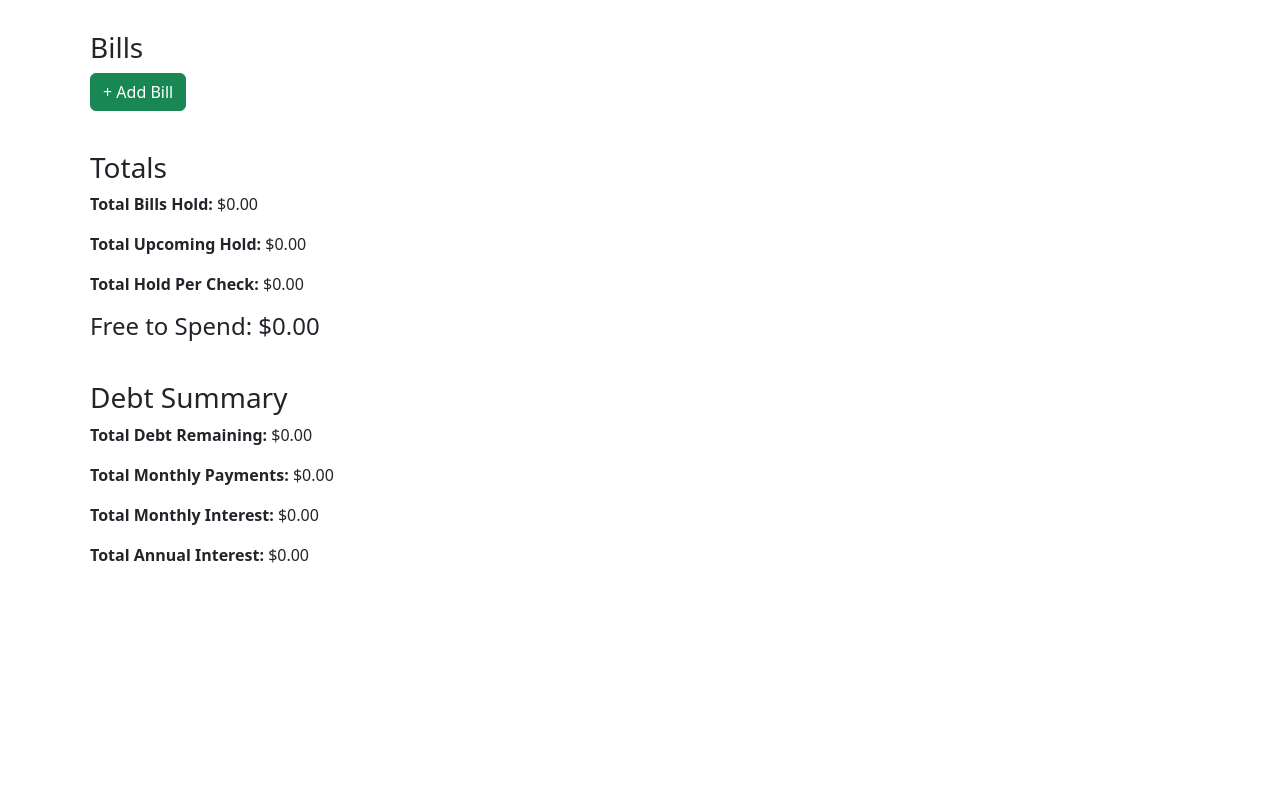
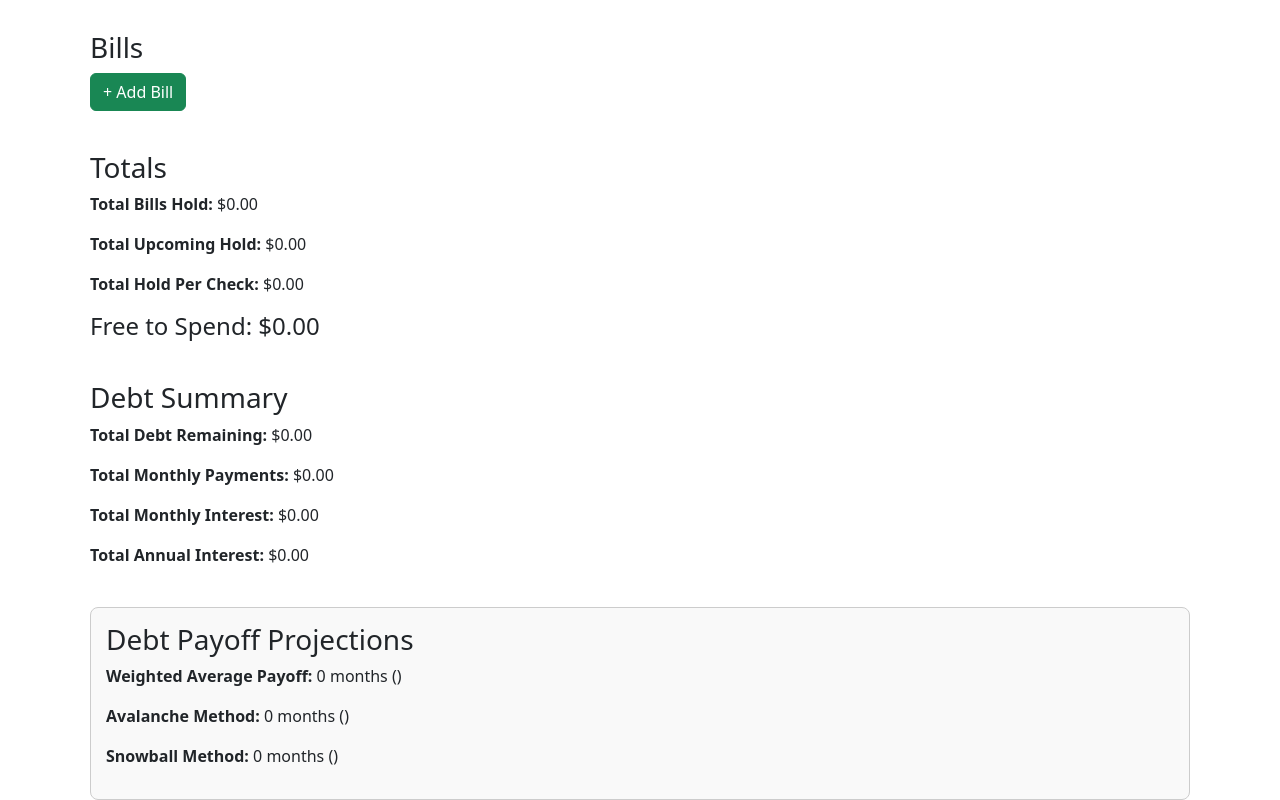
Before and after one commit to WCMcCown/billpay, a React (Vite) app in the folder budget-app/: page /dashboard in a window 1280 px wide. Shown: the part 317-1117 px from the top of the page. Before the commit the page ends 924 px from the top, so only its background shows below. Built offline with nearby package versions, Linux system fonts and the light colour scheme; no server answers; sample sign-in values are in the browser's storage.

Commit message:
Tix infinite render loop and runaway debt payoff calculations with guards and memoization

```diff
--- a/budget-app/src/pages/Dashboard.jsx
+++ b/budget-app/src/pages/Dashboard.jsx
@@ -1,4 +1,4 @@
-import React, { useEffect, useState } from "react";
+import React, { useEffect, useState, useMemo } from "react";
 import { Link } from "react-router-dom";
 
 import EditBill from "./EditBill";
@@ -51,7 +51,13 @@ const Dashboard = ({ user, ready }) => {
                     setSettings(settingsRes.settings);
                     setStartingAmount(parseFloat(settingsRes.settings.starting_amount || 0));
                 }
-                if (billsRes.success) setBills(billsRes.bills || []);
+                if (billsRes.success) {
+                    const initialized = (billsRes.bills || []).map(bill => ({
+                        ...bill,
+                        hold_amount: bill.hold_amount ?? calculateHoldForBill(bill, settingsRes.settings)
+                    }));
+                    setBills(initialized);
+                }
                 if (upcomingRes.success) {
                     const initialized = (upcomingRes.expenses || []).map(item => ({
                         ...item,
@@ -88,23 +94,6 @@ const Dashboard = ({ user, ready }) => {
 
         setViewMode(settings.view_mode);
     }, [settings]);
-
-    useEffect(() => {
-        if (!settings || bills.length === 0) return;
-
-        setBills(prev =>
-            prev.map(bill => {
-                const recommended = calculateHoldForBill(bill, settings);
-
-                return {
-                    ...bill,
-                    hold_amount:
-                        bill.hold_amount ?? recommended
-                };
-            })
-        );
-    }, [settings, bills.length]);
-
 
 
     // Update hold amounts
@@ -303,6 +292,104 @@ const Dashboard = ({ user, ready }) => {
         return parseFloat(holdAmount.toFixed(2));
     }
 
+    const weightedDebtFreeMonths = () => {
+    const debts = bills.filter(b => b.type === "debt");
+    if (debts.length === 0) return 0;
+
+    let totalRemaining = 0;
+    let weightedMonths = 0;
+
+    debts.forEach(b => {
+        const payoff = payoffEstimate(b.remaining, b.apr, b.amount);
+        totalRemaining += parseFloat(b.remaining);
+        weightedMonths += payoff.months * parseFloat(b.remaining);
+    });
+
+    return Math.round(weightedMonths / totalRemaining);
+};
+
+    const avalanchePayoffMonths = () => {
+        const debts = bills
+            .filter(b => b.type === "debt")
+            .map(b => ({
+                ...b,
+                remaining: parseFloat(b.remaining),
+                apr: parseFloat(b.apr),
+                payment: parseFloat(b.amount)
+            }))
+            .sort((a, b) => b.apr - a.apr);
+
+        let months = 0;
+        let safety = 2000; // max 2000 months (~166 years)
+
+        while (debts.some(d => d.remaining > 0) && months < safety) {
+            months++;
+
+            debts.forEach(d => {
+                if (d.remaining <= 0) return;
+                const interest = d.remaining * (d.apr / 100 / 12);
+                d.remaining = d.remaining + interest - d.payment;
+                if (d.remaining < 0) d.remaining = 0;
+            });
+        }
+
+        return months;
+    };
+
+    const snowballPayoffMonths = () => {
+        const debts = bills
+            .filter(b => b.type === "debt")
+            .map(b => ({
+                ...b,
+                remaining: parseFloat(b.remaining),
+                apr: parseFloat(b.apr),
+                payment: parseFloat(b.amount)
+            }))
+            .sort((a, b) => a.remaining - b.remaining);
+
+        let months = 0;
+        let safety = 2000; // max 2000 months (~166 years)
+
+        while (debts.some(d => d.remaining > 0) && months < safety) {
+            months++;
+
+            debts.forEach(d => {
+                if (d.remaining <= 0) return;
+                const interest = d.remaining * (d.apr / 100 / 12);
+                d.remaining = d.remaining + interest - d.payment;
+                if (d.remaining < 0) d.remaining = 0;
+            });
+        }
+
+        return months;
+    };
+
+    const monthsToDate = (months) => {
+        const d = new Date();
+        d.setMonth(d.getMonth() + months);
+        return d.toLocaleDateString("en-US");
+    };
+
+    const hasDebts = bills.some(b => b.type === "debt");
+
+    const weightedMonths = useMemo(() => {
+        if (!hasDebts) return 0;
+        return weightedDebtFreeMonths();
+    }, [bills]);
+
+    const avalancheMonths = useMemo(() => {
+        if (!hasDebts) return 0;
+        return avalanchePayoffMonths();
+    }, [bills]);
+
+    const snowballMonths = useMemo(() => {
+        if (!hasDebts) return 0;
+        return snowballPayoffMonths();
+    }, [bills]);
+
+    const weightedDate = weightedMonths ? monthsToDate(weightedMonths) : "";
+    const avalancheDate = avalancheMonths ? monthsToDate(avalancheMonths) : "";
+    const snowballDate = snowballMonths ? monthsToDate(snowballMonths) : "";
 
 
     // Totals
@@ -752,7 +839,9 @@ const Dashboard = ({ user, ready }) => {
                 <h3>Totals</h3>
 
                 <p><strong>Total Bills Hold:</strong> ${totalBillsHold.toFixed(2)}</p>
+
                 <p><strong>Total Upcoming Hold:</strong> ${totalUpcomingHold.toFixed(2)}</p>
+
                 <p><strong>Total Hold Per Check:</strong> ${totalHoldPerCheck.toFixed(2)}</p>
 
                 <h4>
@@ -772,6 +861,23 @@ const Dashboard = ({ user, ready }) => {
 
                 <p><strong>Total Annual Interest:</strong> ${totalAnnualInterest.toFixed(2)}</p>
             </div>
+
+            <div style={{
+                marginTop: "20px",
+                padding: "15px",
+                border: "1px solid #ccc",
+                borderRadius: "8px",
+                background: "#f9f9f9"
+            }}>
+                <h3>Debt Payoff Projections</h3>
+
+                <p><strong>Weighted Average Payoff:</strong> {weightedMonths} months ({weightedDate})</p>
+
+                <p><strong>Avalanche Method:</strong> {avalancheMonths} months ({avalancheDate})</p>
+
+                <p><strong>Snowball Method:</strong> {snowballMonths} months ({snowballDate})</p>
+            </div>
+
 
 
 
```
